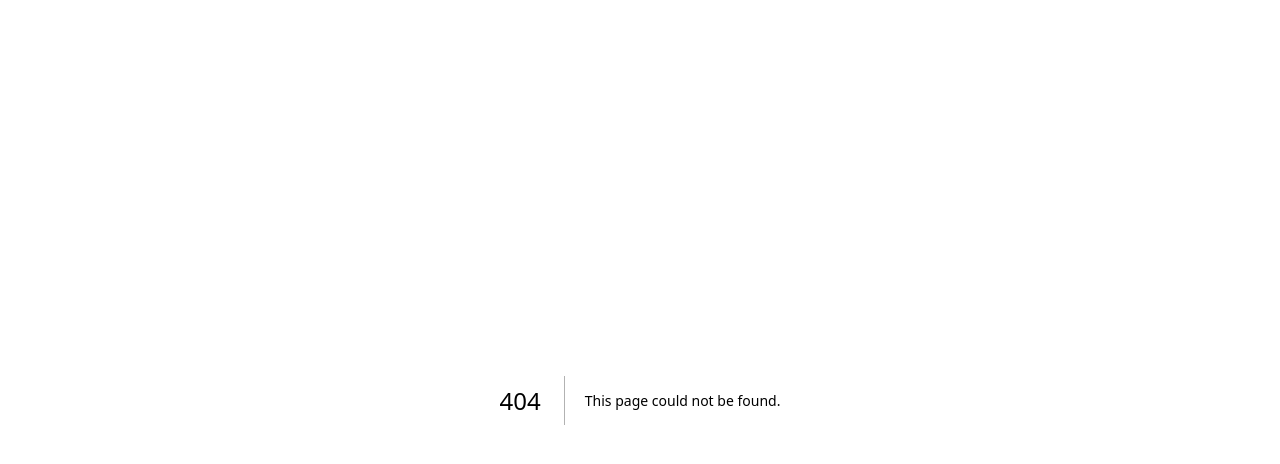
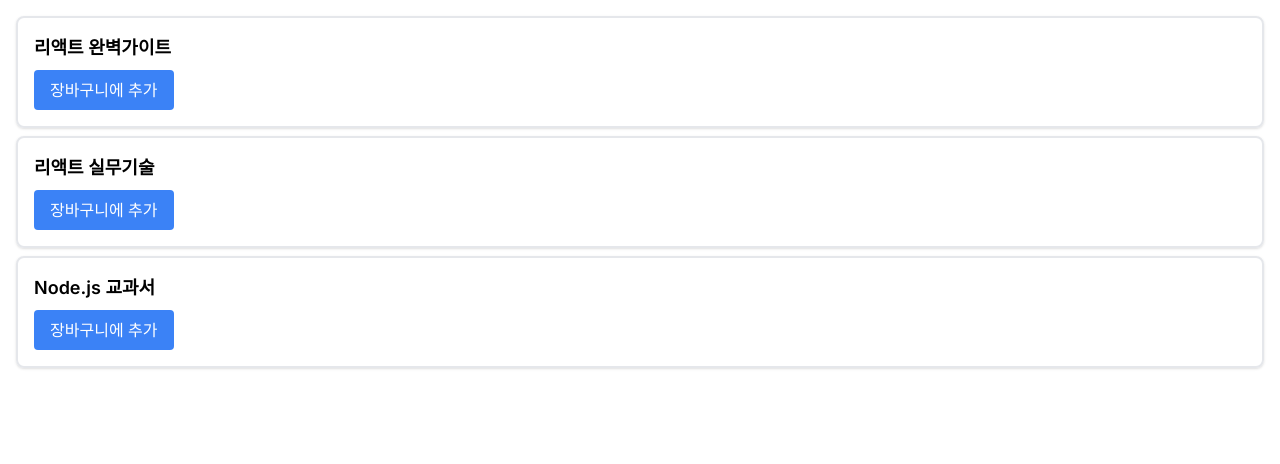
Before and after one commit to kyumin7487/Next_Study, a Next.js app in the folder nextstudy/: page /form-state in a window 1280 px wide. Before the commit this address had no page. Shown: the top 464 px of the page. Built offline with nearby package versions, Linux system fonts and the light colour scheme.

Commit message:
feat :: useFormState

```diff
--- /dev/null
+++ b/nextstudy/app/form-state/action.tsx
@@ -0,0 +1,27 @@
+'use server';
+
+export interface AddToCartState {
+    success: boolean | null;
+    cartSize?: number;
+    message?: string;
+}
+
+export async function addToCart(
+    id: string,
+    prevState: AddToCartState,
+    formData: FormData,
+) {
+    const formItemId = formData.get('itemID');
+    if (formItemId === id && (prevState.cartSize === undefined || prevState.cartSize < 10)) {
+        const newCartSize = prevState.cartSize ? prevState.cartSize + 1 : 1;
+        return {
+            success: true,
+            cartSize: newCartSize,
+        };
+    } else {
+        return {
+            success: false,
+            message: "상품이 매진되었습니다.",
+        };
+    };
+};
--- /dev/null
+++ b/nextstudy/app/form-state/cart-form.tsx
@@ -0,0 +1,35 @@
+'use client';
+
+import React from "react";
+import { useFormState } from  'react-dom';
+import {addToCart, AddToCartState} from "./action";
+
+interface AddToCartFormProps {
+    itemID: string;
+    itemTitle: string;
+}
+
+export default function AddToCartForm({ itemID, itemTitle }: AddToCartFormProps) {
+    const initialState: AddToCartState = {success: null, message: '', cartSize: 0};
+    const updateProjectWithId = addToCart.bind(null, itemID);
+    const [formState, dispatch]= useFormState(updateProjectWithId, initialState);
+    return (
+        <form action={dispatch} className="p-4 space-y-2 border-2 border-gray-200 rounded-lg shadow">
+            <h2 className="text-lg font-semibold">{itemTitle}</h2>
+            <input type="hidden" name="itemID" value={itemID} />
+            <button type="submit" className="px-4 py-2 text-white bg-blue-500 rounded hover:bg-blue-700">
+                장바구니에 추가
+            </button>
+            {formState ?.success &&
+                <div className="p-2 text-green-800 bg-green-200 rounded">
+                    장바구니에 추가됨! 장바구니에는 현재 {formState.cartSize}개의 상품이 있습니다.
+                </div>
+            }
+            {formState.success === false &&
+                <div className="p-2 text-red-800 bg-red-200 rounded">
+                    장바구니에 추가 실패: {formState.message}
+                </div>
+            }
+        </form>
+    );
+}
--- /dev/null
+++ b/nextstudy/app/form-state/page.tsx
@@ -0,0 +1,11 @@
+import AddToCartForm from "./cart-form";
+
+export default function Home() {
+    return (
+        <main className="flex flex-col p-4 space-y-2">
+            <AddToCartForm itemID="1" itemTitle="리액트 완벽가이트" />
+            <AddToCartForm itemID="2" itemTitle="리액트 실무기술" />
+            <AddToCartForm itemID="2" itemTitle="Node.js 교과서" />
+        </main>
+    )
+}
```
